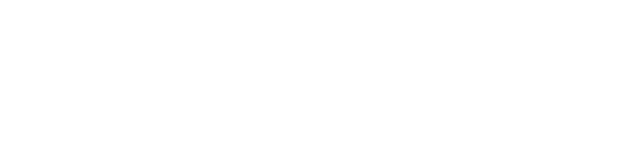
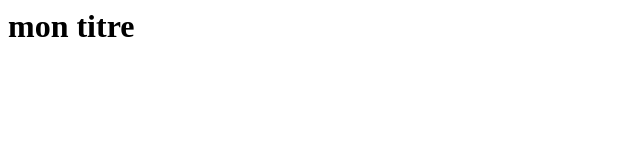
Before and after one commit to Fantasio17/iim-promo2021-a2-gr2-git, a plain HTML site: page index.html in a window 1280 px wide. Shown: the whole page, without its empty margins (0-640 px from the left). Drawn offline with Linux system fonts and the light colour scheme.

Commit message:
Add title to index.html file

```diff
--- a/index.html
+++ b/index.html
@@ -2,4 +2,7 @@
 <head>
 
 </head>
+<body>
+ <H1> mon titre</H1>
+</body>
 </html>
```
